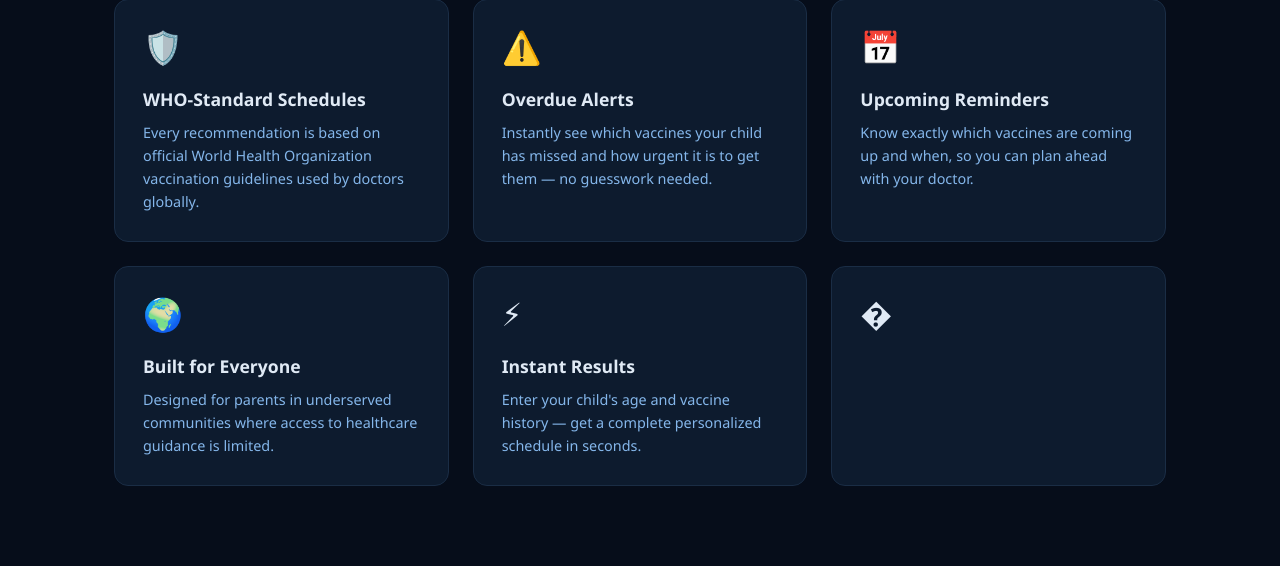
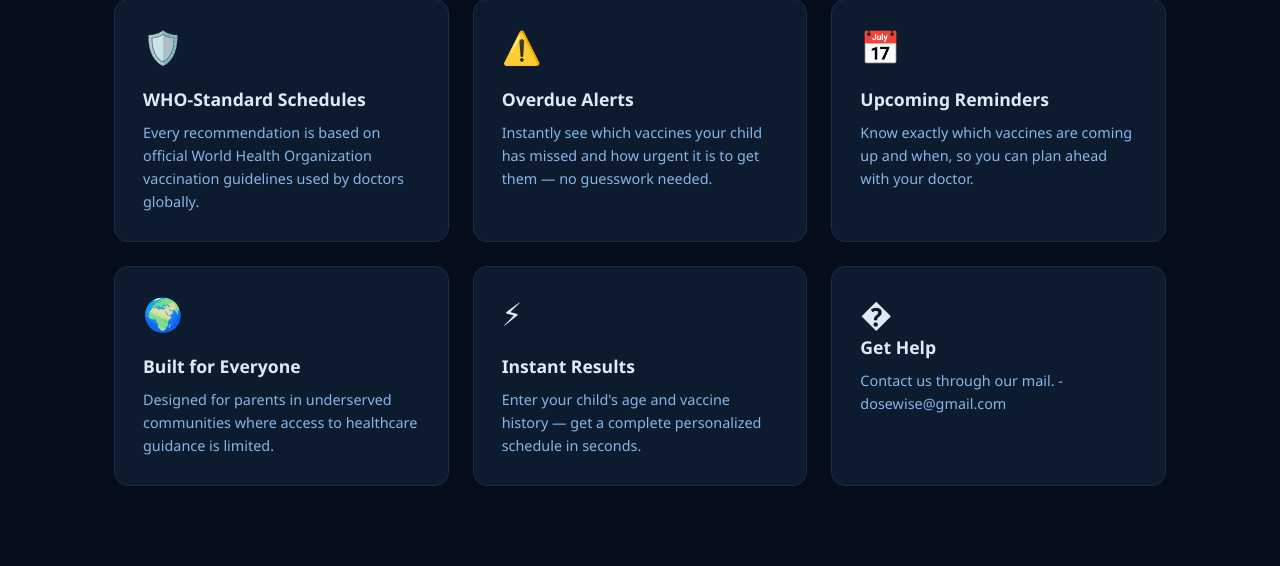
Before and after one commit to joonhubb/DoseWise, a Flask app: page / in a window 1280 px wide. Shown: the part 1040-1606 px from the top of the page. Run offline with Flask 3, Linux system fonts and the light colour scheme.

Commit message:
Contact details

```diff
--- a/templates/index.html
+++ b/templates/index.html
@@ -55,3 +55,8 @@
             </div>
             <div class="feature-card">
                 <div class="feature-icon">�
+                <h3>Get Help</h3>
+                <p>Contact us through our mail.
+                    - dosewise@gmail.com
+                </p>
+                </div>
```
